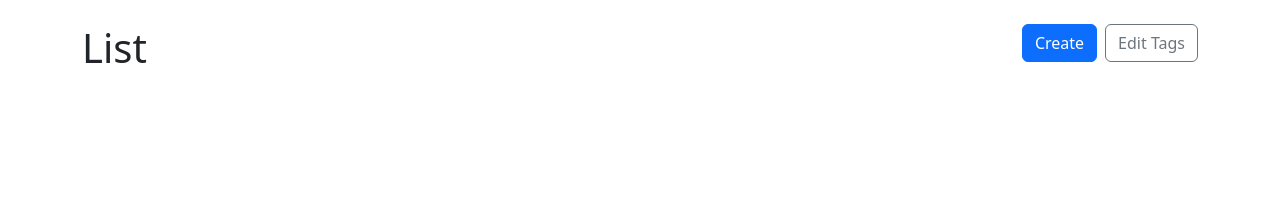
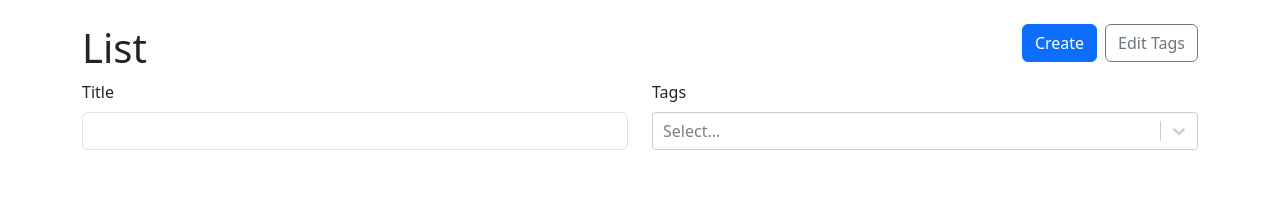
Before and after one commit to hrishikeshps/Notes-Simplified, a React (Vite) app: page / in a window 1280 px wide. Shown: the top 200 px of the page. Built offline with nearby package versions, Linux system fonts and the light colour scheme.

Commit message:
adding filters

```diff
--- a/src/App.tsx
+++ b/src/App.tsx
@@ -59,7 +59,7 @@
   return (
     <Container className="my-4">
       <Routes>
-        <Route path='/' element={<NoteList />} />
+        <Route path='/' element={<NoteList availableTags={tags}/>} />
         <Route
           path='/new'
           element={
--- a/src/components/NoteList.tsx
+++ b/src/components/NoteList.tsx
@@ -1,7 +1,16 @@
-import { Button, Col, Row, Stack } from "react-bootstrap";
+import { useState } from "react";
+import { Button, Col, Form, FormGroup, Row, Stack } from "react-bootstrap";
 import { Link } from "react-router-dom";
+import ReactSelect from 'react-select';
+import { Tag } from "../App";
 
-export function NoteList() {
+type NoteListProps = {
+    availableTags: Tag[]
+}
+
+export function NoteList({availableTags}: NoteListProps ) {
+    const [selectedTags, setSelectedTags] = useState<Tag[]>([])
+
     return (
         <>
             <Row>
@@ -17,6 +26,35 @@
                     </Stack>
                 </Col>
             </Row>
+            <Form>
+                <Row className="mb-4">
+                    <Col>
+                        <Form.Group controlId="title">
+                            <Form.Label>Title</Form.Label>
+                            <Form.Control type="text" />
+                        </Form.Group>
+                    </Col>
+                    <Col>
+                        <Form.Group controlId="tags">
+                            <Form.Label>Tags</Form.Label>
+                            <ReactSelect
+                                options={availableTags.map(tag => {
+                                    return { label: tag.label, value: tag.id }
+                                })}
+                                value={selectedTags.map(tag => {
+                                    return { label: tag.label, value: tag.id }
+                                })}
+                                onChange={tags => {
+                                    setSelectedTags(tags.map(tag => {
+                                        return { label: tag.label, id: tag.value }
+                                    }))
+                                }}
+                                isMulti
+                            />
+                        </Form.Group>
+                    </Col>
+                </Row>
+            </Form>
         </>
     )
 
```
